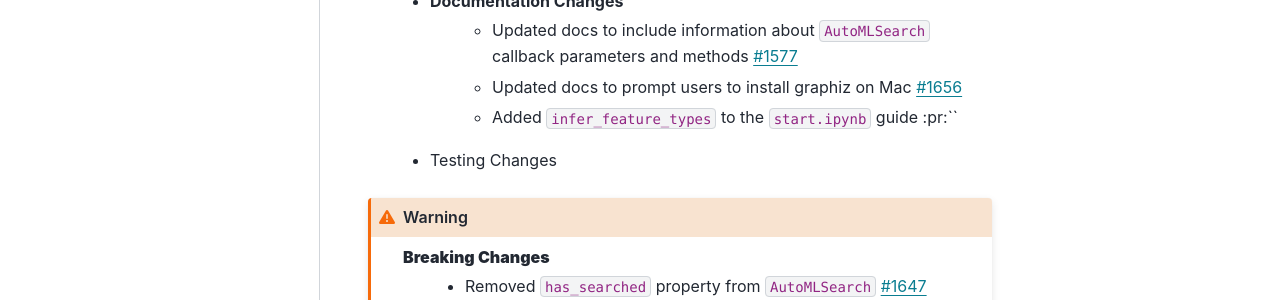
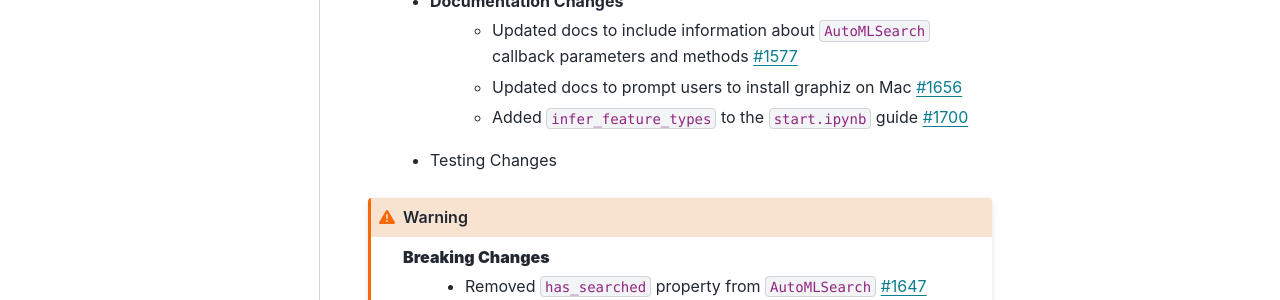
Before and after one commit to alteryx/evalml, a Sphinx documentation site: the page built from docs/source/release_notes.rst, in a window 1280 px wide and 900 px high, scrolled down 1518 px. Shown: the part 153-453 px from the top of the window. Built offline with Sphinx 7.4.7 and the PyData theme 0.15.4, drawn with Linux system fonts in a browser that asks for light colours; comment, search, counter and statistics services are not loaded.

Commit message:
update release

```diff
--- a/docs/source/release_notes.rst
+++ b/docs/source/release_notes.rst
@@ -35,7 +35,7 @@ Release Notes
     * Documentation Changes
         * Updated docs to include information about ``AutoMLSearch`` callback parameters and methods :pr:`1577`
         * Updated docs to prompt users to install graphiz on Mac :pr:`1656`
-        * Added ``infer_feature_types`` to the ``start.ipynb`` guide :pr:``
+        * Added ``infer_feature_types`` to the ``start.ipynb`` guide :pr:`1700`
     * Testing Changes
 
 .. warning::
```
